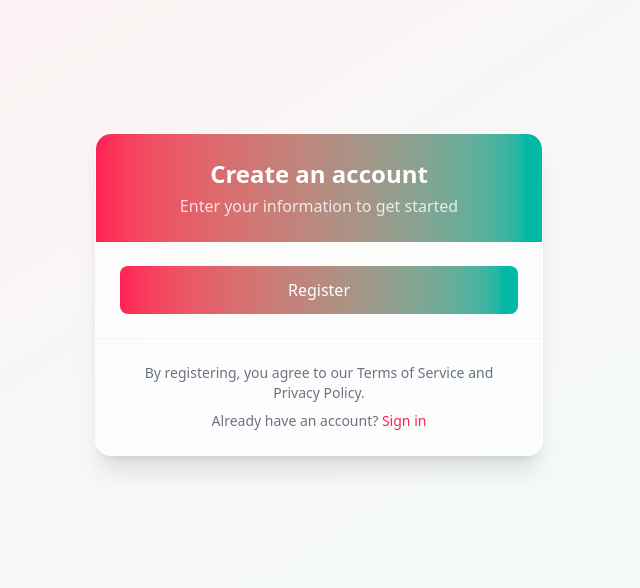
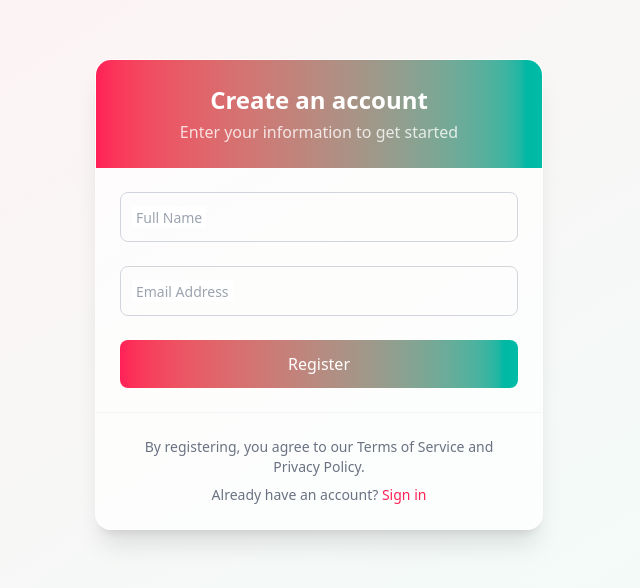
Before and after one commit to gautamranjan09/user_registration_form, a React (Vite) app: page / in a window 1280 px wide. Shown: the part 122-710 px from the top of the page, without its empty margins (321-961 px from the left). Built offline with nearby package versions, Linux system fonts and the light colour scheme.

Commit message:
add form validation and status messaging to RegistrationForm

```diff
--- a/package.json
+++ b/package.json
@@ -11,6 +11,7 @@
   },
   "dependencies": {
     "@tailwindcss/vite": "^4.1.3",
+    "lucide-react": "^0.487.0",
     "react": "^19.0.0",
     "react-dom": "^19.0.0",
     "tailwindcss": "^4.1.3"
--- /dev/null
+++ b/src/components/EnhancedFloatingInput.jsx
@@ -0,0 +1,73 @@
+import { useState, useEffect } from "react";
+
+function EnhancedFloatingInput({ name, label, value, onChange, onBlur, error, isValid, type = "text" }) {
+  const [isFocused, setIsFocused] = useState(false);
+  const [hasValue, setHasValue] = useState(false);
+
+  useEffect(() => {
+    setHasValue(value !== "");
+  }, [value]);
+
+  const handleFocus = () => setIsFocused(true);
+
+  const handleBlur = (e) => {
+    setIsFocused(false);
+    setHasValue(e.target.value !== "");
+    onBlur(e);
+  };
+
+  // Determine label color based on state
+  const getLabelColor = () => {
+    if (error) return "rgb(239, 68, 68)"; // red-500 for errors
+    if (isValid && hasValue) return "rgb(34, 197, 94)"; // green-500 when valid with value
+    if (isFocused) return "rgb(79, 70, 229)"; // indigo-600 when focused
+    if (hasValue) return "rgb(107, 114, 128)"; // gray-500 when has value
+    return "rgb(156, 163, 175)"; // gray-400 default
+  };
+
+  // Determine border style based on state
+  const getBorderClasses = () => {
+    if (error) {
+      return "border-red-300 focus:border-red-500 focus:ring focus:ring-red-200";
+    }
+
+    if (isValid && hasValue) {
+      return "border-green-300 focus:border-green-500 focus:ring focus:ring-green-200";
+    }
+
+    if (isFocused) {
+      return "border-indigo-300 focus:border-indigo-600 focus:ring focus:ring-indigo-200";
+    }
+
+    return "border-gray-300 focus:border-indigo-500 focus:ring focus:ring-indigo-200";
+  };
+
+  return (
+    <div className="relative">
+      <label
+        htmlFor={name}
+        style={{
+          top: isFocused || hasValue ? "-12px" : "50%",
+          fontSize: isFocused || hasValue ? "0.75rem" : "0.875rem",
+          color: getLabelColor(),
+          transition: "all 0.2s ease",
+        }}
+        className="absolute left-3 transform -translate-y-1/2 pointer-events-none bg-white px-1 z-10"
+      >
+        {label}
+      </label>
+      <input
+        id={name}
+        name={name}
+        type={type}
+        value={value}
+        onChange={onChange}
+        onFocus={handleFocus}
+        onBlur={handleBlur}
+        className={`block w-full px-3 py-3 rounded-lg border ${getBorderClasses()} outline-none transition-all duration-200`}
+      />
+    </div>
+  );
+}
+
+export default EnhancedFloatingInput;
--- /dev/null
+++ b/src/components/FormField.jsx
@@ -0,0 +1,22 @@
+import React from "react";
+import EnhancedFloatingInput from "./EnhancedFloatingInput";
+
+function FormField({ name, label, type = "text", value, onChange, onBlur, error, touched, isValid }) {
+  return (
+    <div className="space-y-1">
+       <EnhancedFloatingInput
+        name={name}
+        label={label}
+        type={type}
+        value={value}
+        onChange={onChange}
+        onBlur={onBlur}
+        error={touched && error}
+        isValid={isValid}
+      />
+      {touched && error && <p className="text-sm text-rose-500 animate-[fadeIn_0.2s_ease-out_forwards]">{error}</p>}
+    </div>
+  );
+}
+
+export default FormField;
--- a/src/components/RegistrationForm.jsx
+++ b/src/components/RegistrationForm.jsx
@@ -2,6 +2,10 @@ import React, { useState } from "react";
 import FormHeader from "./FormHeader";
 import FormFooter from "./FormFooter";
 import SubmitButton from "./SubmitButton";
+import StatusMessage from "./StatusMessage";
+import { validateEmail, validateName, validatePassword } from "../utils/FormValidator";
+import FormField from "./FormField";
+
 
 const RegistrationForm = () => {
   // Form state
@@ -11,11 +15,124 @@ const RegistrationForm = () => {
     password: "",
   });
 
+  // Form errors state
+  const [errors, setErrors] = useState({
+    name: "",
+    email: "",
+    password: "",
+  });
+
+  // Touch state (track which fields have been interacted with)
+  const [touched, setTouched] = useState({
+    name: false,
+    email: false,
+    password: false,
+  });
+
+  // Validity state
+  const [isValid, setIsValid] = useState({
+    name: false,
+    email: false,
+    password: false,
+  });
+
   const [isSubmitting, setIsSubmitting] = useState(false);
+  const [submitStatus, setSubmitStatus] = useState({ type: null, message: "" });
 
+  // Handle input changes
+  const handleChange = (e) => {
+    const { name, value } = e.target;
+    setFormValues({
+      ...formValues,
+      [name]: value,
+    });
+
+    // Validate field on change only if it's been touched
+    if (touched[name]) {
+      validateField(name, value);
+    }
+  };
+
+  // Mark field as touched on blur and validate
+  const handleBlur = (e) => {
+    const { name, value } = e.target;
+    setTouched({
+      ...touched,
+      [name]: true,
+    });
+    validateField(name, value);
+  };
+
+
+   // Field validation
+   const validateField = (fieldName, value) => {
+    let newError = ""
+
+    switch (fieldName) {
+      case "name":
+        newError = validateName(value)
+        break
+
+      case "email":
+        newError = validateEmail(value)
+        break
+
+      case "password":
+        newError = validatePassword(value)
+        break
+
+      default:
+        break
+    }
+
+    setErrors(prevErrors => ({
+      ...prevErrors,
+      [fieldName]: newError
+    }))
+
+    setIsValid(prevValid => ({
+      ...prevValid,
+      [fieldName]: newError === ""
+    }))
+
+    return newError === ""
+  }
   // Handle form submission
   const handleSubmit = async (e) => {
     e.preventDefault();
+
+    setIsSubmitting(true);
+    setSubmitStatus({ type: null, message: "" });
+
+    try {
+      const response = await fetch("https://jsonplaceholder.typicode.com/users", {
+        method: "POST",
+        headers: { "Content-Type": "application/json" },
+        body: JSON.stringify({
+          name: formValues.name,
+          email: formValues.email,
+        }),
+      });
+
+      if (!response.ok) {
+        throw new Error("Registration failed");
+      }
+
+      const result = await response.json();
+      console.log("Registration successful:", result);
+
+      setSubmitStatus({
+        type: "success",
+        message: "Registration successful! Welcome aboard.",
+      });
+    } catch (error) {
+      setSubmitStatus({
+        type: "error",
+        message: error.message || "Registration failed. Please try again later.",
+      });
+    } finally {
+      setIsSubmitting(false);
+    }
   };
 
   return (
@@ -27,6 +144,34 @@ const RegistrationForm = () => {
         {/* Form */}
         <div className="p-6">
           <form onSubmit={handleSubmit} className="space-y-6">
+
+            {/* Name Field */}
+            <FormField
+              name="name"
+              label="Full Name"
+              value={formValues.name}
+              onChange={handleChange}
+              onBlur={handleBlur}
+              error={errors.name}
+              touched={touched.name}
+              isValid={isValid.name}
+            />
+
+            {/* Email Field */}
+            <FormField
+              name="email"
+              label="Email Address"
+              type="email"
+              value={formValues.email}
+              onChange={handleChange}
+              onBlur={handleBlur}
+              error={errors.email}
+              touched={touched.email}
+              isValid={isValid.email}
+            />
+
+            {/* Status Messages */}
+            <StatusMessage status={submitStatus} />
             {/* Submit Button */}
             <SubmitButton isSubmitting={isSubmitting} />
           </form>
--- /dev/null
+++ b/src/components/StatusMessage.jsx
@@ -0,0 +1,22 @@
+import React from "react";
+import { CheckCircle, AlertCircle } from "lucide-react";
+
+function StatusMessage({ status }) {
+  if (!status.type) return null;
+
+  return (
+    <div
+      className={`p-3 rounded-lg flex items-start gap-2 animate-[fadeIn_0.3s_ease-out_forwards] ${
+        status.type === "success" ? "bg-green-50 text-green-800 border border-green-200" : "bg-rose-50 text-rose-800 border border-rose-200"
+      }`}
+    >
+      {status.type === "success" ? <CheckCircle className="h-5 w-5 mt-0.5 flex-shrink-0" /> : <AlertCircle className="h-5 w-5 mt-0.5 flex-shrink-0" />}
+      <div>
+        <h3 className="font-medium">{status.type === "success" ? "Success" : "Error"}</h3>
+        <p className="text-sm">{status.message}</p>
+      </div>
+    </div>
+  );
+}
+
+export default StatusMessage;
--- /dev/null
+++ b/src/utils/FormValidator.js
@@ -0,0 +1,23 @@
+export const validateName = (value) => {
+    if (!value.trim()) return "Name is required"
+    if (value.length < 2) return "Name must be at least 2 characters"
+    if (value.length > 50) return "Name cannot exceed 50 characters"
+    if (!/^[a-zA-Z\s]+$/.test(value)) return "Name can only contain letters and spaces"
+    return ""
+  }
+
+  export const validateEmail = (value) => {
+    if (!value.trim()) return "Email is required"
+    if (!/^[^\s@]+@[^\s@]+\.[^\s@]+$/.test(value)) return "Please enter a valid email address"
+    return ""
+  }
+
+  export const validatePassword = (value) => {
+    if (!value) return "Password is required"
+    if (value.length < 8) return "Password must be at least 8 characters"
+    if (!/[A-Z]/.test(value)) return "Include at least one uppercase letter"
+    if (!/[a-z]/.test(value)) return "Include at least one lowercase letter"
+    if (!/[0-9]/.test(value)) return "Include at least one number"
+    if (!/[^a-zA-Z0-9]/.test(value)) return "Include at least one special character"
+    return ""
+  }
```
Also changed, not shown: 1 other file (tests, documents, lock files or other folders).
